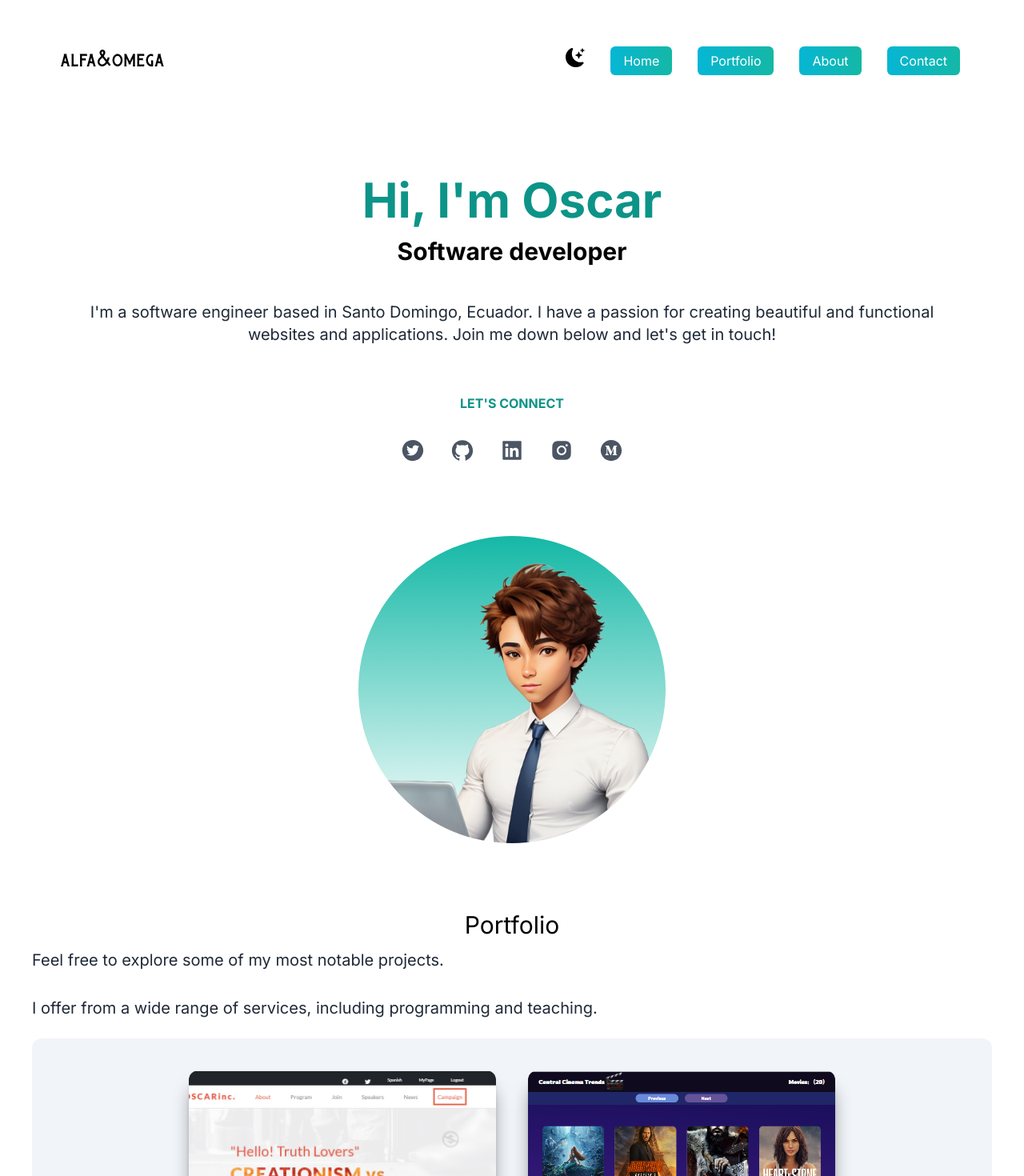
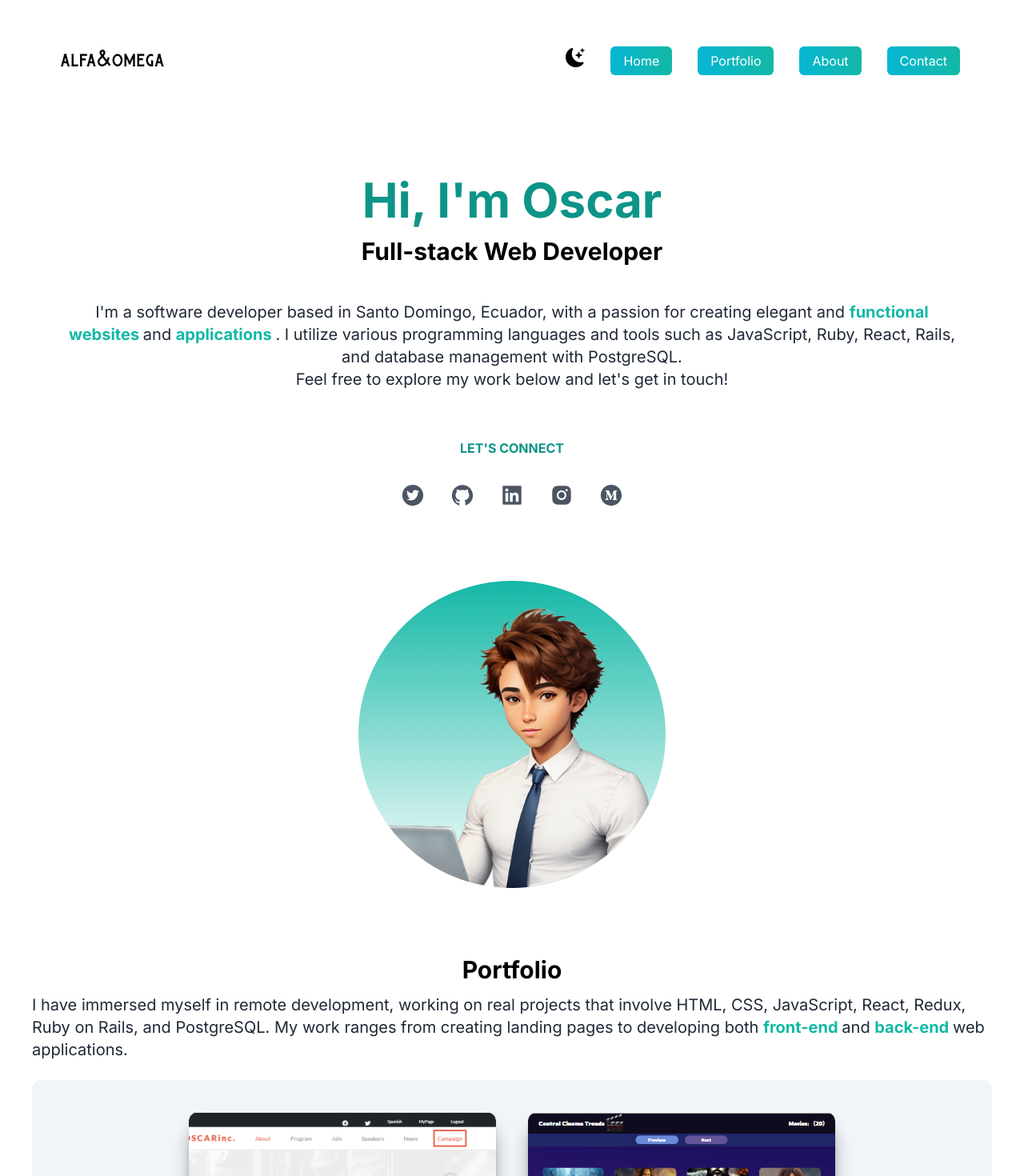
Before and after one commit to oovillagran/portfolio, a Next.js app: page / in a window 1280 px wide. Shown: the top 1470 px of the page at 80% size. Built offline with nearby package versions, Linux system fonts and the light colour scheme.

Commit message:
Update text

```diff
--- a/app/components/Skills.js
+++ b/app/components/Skills.js
@@ -11,7 +11,7 @@ export default function Skills() {
         <Image src='/languages.jpg' alt='languages-icon' width={200} height={200} className="mx-auto rounded-full" />
         <h3 className="text-lg font-medium pt-8 pb-2">Languages</h3>
         <p className="py-2 md:text-xl">
-          Creating elegant and practical app suited for your needs.
+          Programming languages I use:
         </p>
         <h4 className="py-4 text-teal-600">Languages I use</h4>
         <ul className='flex text-center items-center justify-center flex-wrap mx-auto'>
@@ -51,7 +51,7 @@ export default function Skills() {
         <Image src='/framework.jpg' alt='framework-image' width={200} height={200} className="rounded-full mx-auto" />
           <h3 className="text-lg font-medium pt-8 pb-2">Frameworks</h3>
           <p className="py-2 md:text-xl">
-            Creating awesome and practical apps.
+            Creating awesome and practical apps:
           </p>
           <h4 className="py-4 text-teal-600">Frameworks I use</h4>
           <ul className='flex text-center items-center justify-center flex-wrap mx-auto'>
@@ -91,7 +91,7 @@ export default function Skills() {
           <Image src='/skills.jpg' alt='soft_skills-image' width={125} height={125} className="mx-auto" />
           <h3 className="text-lg font-medium pt-8 pb-2">Skills</h3>
           <p className="py-2 md:text-xl">
-            Soft skills developed along my career.
+            Soft skills developed along my career:
           </p>
           <h4 className="py-4 text-teal-600">My potential soft skills are</h4>
           <ul className='flex text-center items-center justify-center flex-wrap mx-auto'>
--- a/app/page.js
+++ b/app/page.js
@@ -28,12 +28,15 @@ export default function Home() {
               Hi, I&apos;m Oscar
             </h2>
             <h3 className='text-2xl py-2 font-bold mb-4 md:text-3xl dark:text-gray-200'>
-              Software developer
+              Full-stack Web Developer
             </h3>
             <p className='text-md py-5 leading-8 text-gray-800 md:text-xl mx-auto dark:text-gray-200'>
-              I&apos;m a software engineer based in Santo Domingo, Ecuador. I have a passion
-              for creating beautiful and functional websites and applications.
-              Join me down below and let&apos;s get in touch!</p>
+              I&apos;m a software developer based in Santo Domingo, Ecuador,
+              with a passion for creating elegant and <span className="text-teal-500 font-bold">functional websites </span>
+              and <span className="text-teal-500 font-bold">applications </span>. I utilize various programming languages and tools
+              such as JavaScript, Ruby, React, Rails, and database management
+              with PostgreSQL. <br />
+              Feel free to explore my work below and let&apos;s get in touch!</p>
           </div>
           <Connect />
           <div className="relative bg-gradient-to-b from-teal-500 rounded-full w-80 h-80 mt-20 mx-auto overflow-hidden md:h-96 md:w-96">
@@ -43,12 +46,13 @@ export default function Home() {
         {/* second section */}
         <section id='portfolio' className='py-20'>
           <div>
-            <h3 className="text-3xl text-center py-1 dark:text-gray-200">Portfolio</h3>
+            <h3 className="text-3xl text-center py-1 dark:text-teal-500 font-bold">
+              Portfolio
+            </h3>
             <p className="text-md py-2 leading-8 mb-4 text-gray-800 md:text-xl dark:text-gray-200">
-              Feel free to explore some of my most notable projects.
-            </p>
-            <p className="text-md py-2 leading-8 mb-4 text-gray-800 md:text-xl dark:text-gray-200">
-              I offer from a wide range of services, including programming and teaching.
+            I have immersed myself in remote development, working on real projects that involve HTML, CSS,
+            JavaScript, React, Redux, Ruby on Rails, and PostgreSQL. My work ranges from creating landing
+            pages to developing both <span className="text-teal-500 font-bold">front-end </span> and <span className="text-teal-500 font-bold">back-end </span> web applications.
             </p>
           </div>
           <Cards />
```
